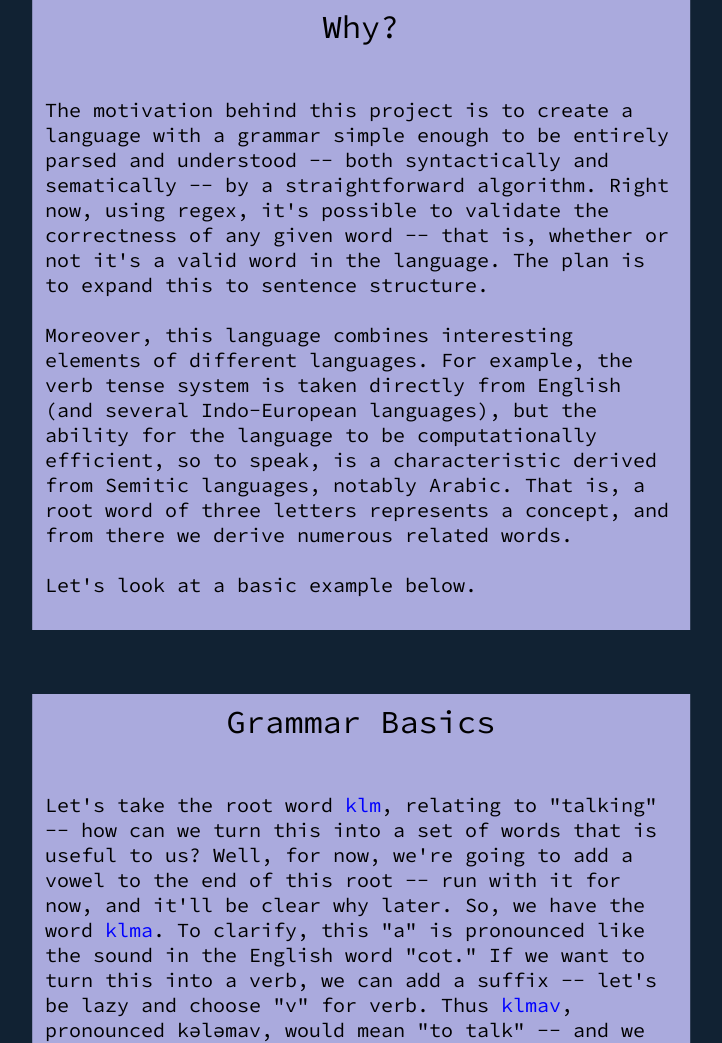
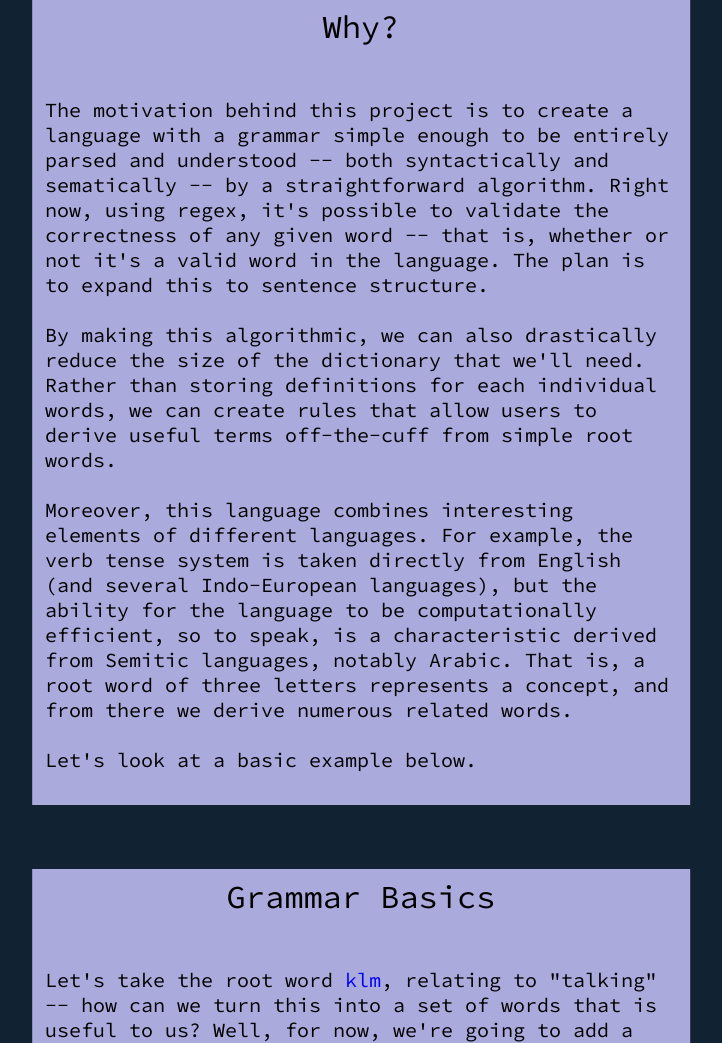
Before and after one commit to gsingh-0-0-1/krnlang, a Flask app: page / in a window 1280 px wide. Shown: the part 935-1978 px from the top of the page, without its empty margins (279-1001 px from the left). Run offline with Flask 3, Linux system fonts and the light colour scheme; some web fonts are replaced.

Commit message:
update main page

```diff
--- a/templates/main.html
+++ b/templates/main.html
@@ -124,6 +124,10 @@
 
 		<br><br>
 
+		By making this algorithmic, we can also drastically reduce the size of the dictionary that we'll need. Rather than storing definitions for each individual words, we can create rules that allow users to derive useful terms off-the-cuff from simple root words.
+
+		<br><br>
+
 		Moreover, this language combines interesting elements of different languages. For example, the verb tense system is taken directly from English (and several Indo-European languages), but the ability for the language to be computationally efficient, so to speak, is a characteristic derived from Semitic languages, notably Arabic. That is, a root word of three letters represents a concept, and from there we derive numerous related words.
 
 		<br><br>
```
